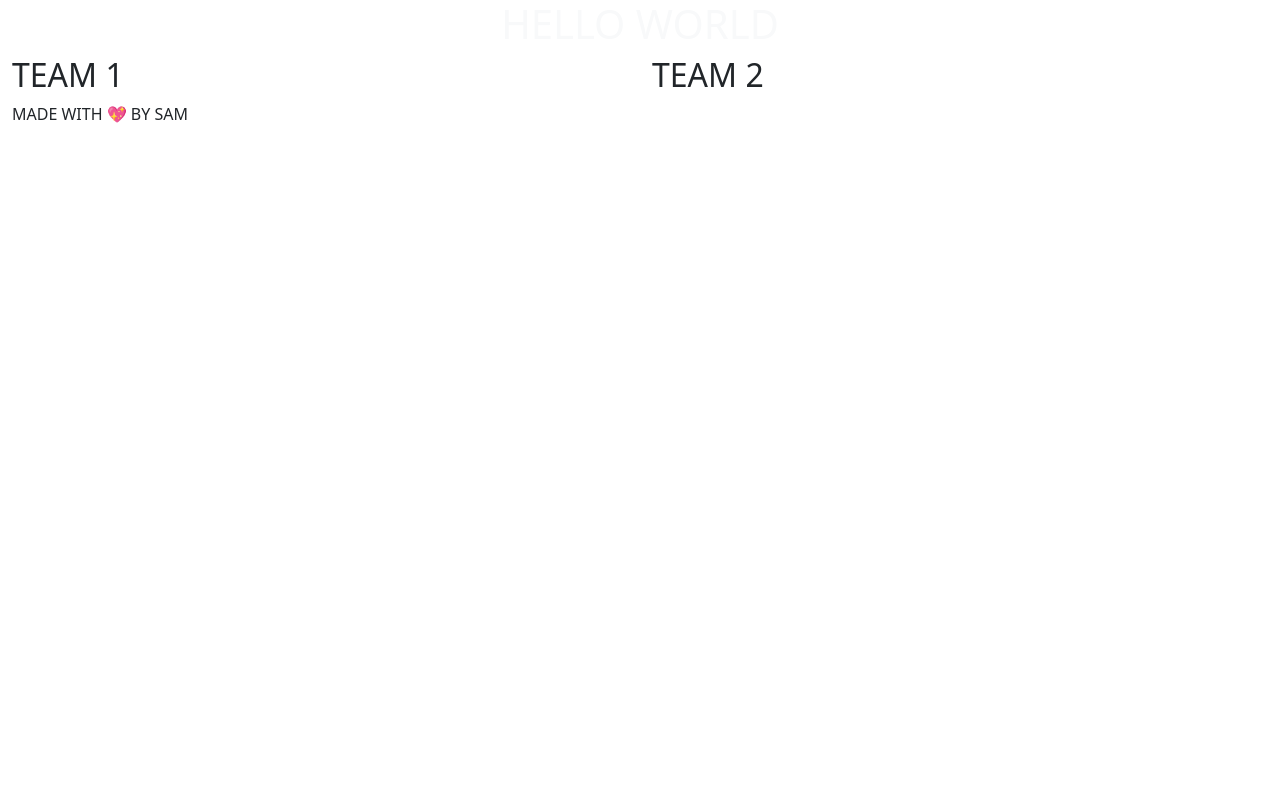
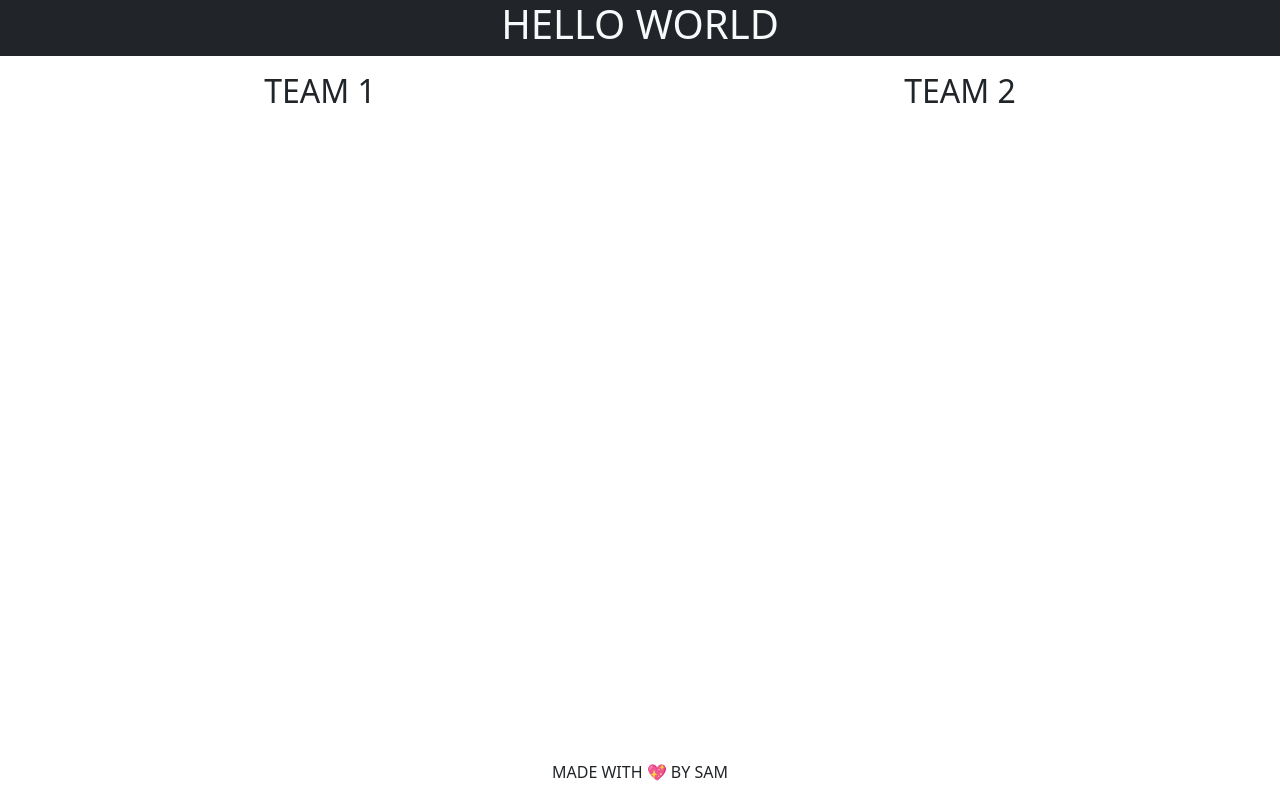
Before and after one commit to SamanthaDison/JS-Scoreboard, a plain HTML site: page index.html in a window 1280 px wide. Drawn offline with nearby package versions, Linux system fonts and the light colour scheme.

Commit message:
basic layout

```diff
--- a/index.html
+++ b/index.html
@@ -14,33 +14,35 @@
 <body>
     <header>
         <div class="container-fluid">
-            <div class="row">
+            <div class="row bg-dark">
                 <div class="col-12">
-                    <h1 class="text-center bg dark text-light">HELLO WORLD</h1>
+                    <h1 class="text-center text-light">HELLO WORLD</h1>
                 </div>
             </div>
         </div>
     </header>
 
+    <main>
         <div class="container-fluid">
-        <div class="row">
-            <div class="col-md-6">
+            <div class="row pt-3">
+                <div class="col-md-6 text-center">
                     <div>
                         <h2>TEAM 1</h2>
                     </div>
                 </div>
-            <div class="col-md-6">
+                <div class="col-md-6 text-center">
                     <div>
                         <h2>TEAM 2</h2>
                     </div>
                 </div>
             </div>
         </div>
+    </main>
 
     <footer>
         <div class="container-fluid">
             <div class="row">
-                <div class="col-12">
+                <div class="col-12 text-center">
                     <div>
                         <p>MADE WITH 💖 BY SAM</p>
                     </div>
--- a/style.css
+++ b/style.css
@@ -0,0 +1,9 @@
+body{
+    min-height: 100vh;
+    display: flex;
+    flex-direction: column;
+}
+
+main{
+    flex-grow: 1;
+}
```
Lines whose indentation alone changed are shown as unchanged.
